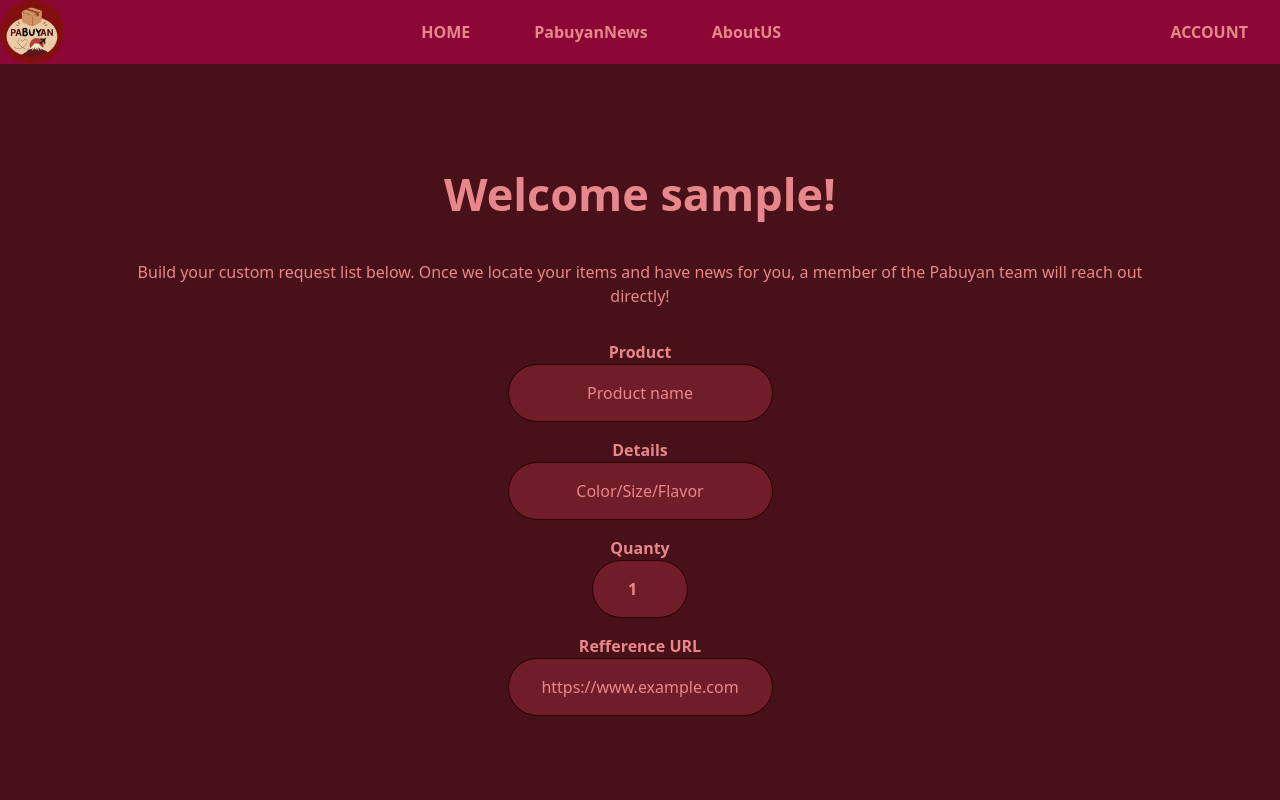
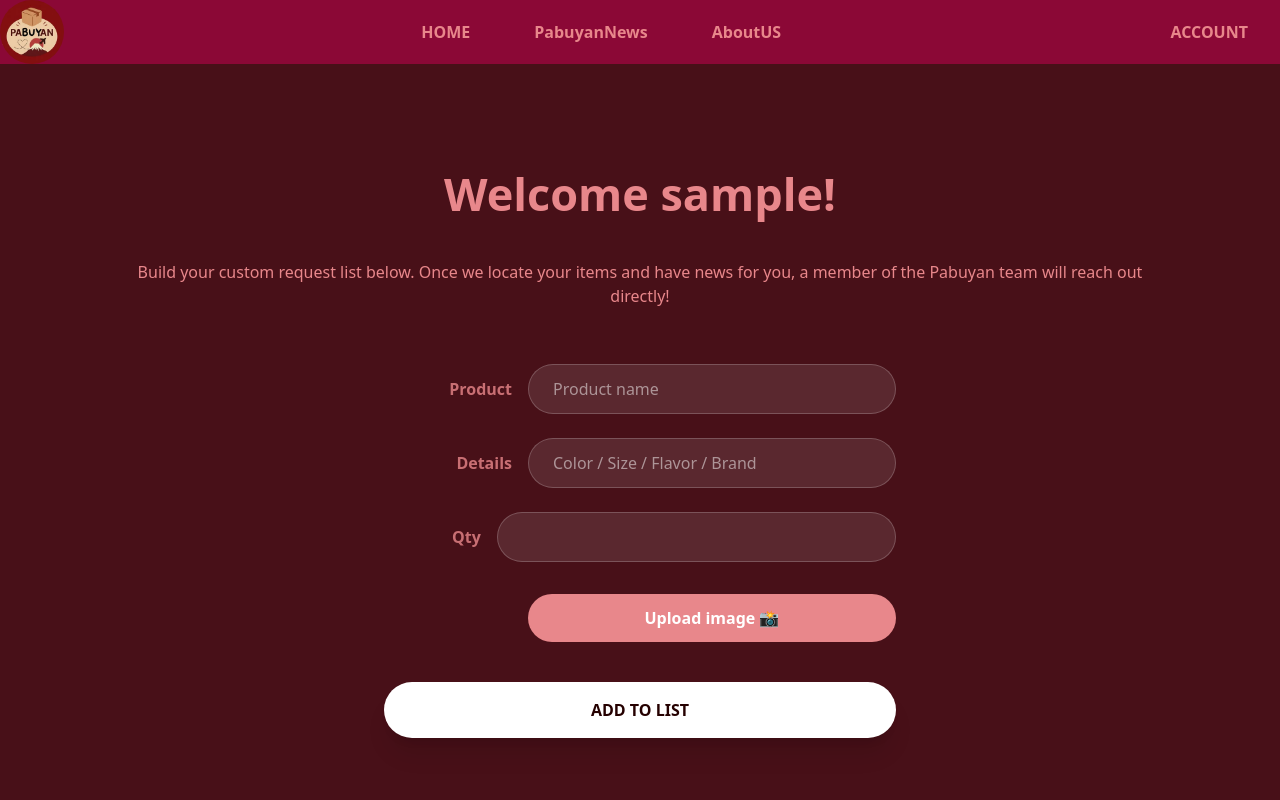
Before and after one commit to wattakeshi/Japan-paBUYan, a React (Vite) app: page / in a window 1280 px wide. Shown: the top 800 px of the page. Built offline with nearby package versions, Linux system fonts and the light colour scheme; sample sign-in values are in the browser's storage.

Commit message:
add: ProductForm

```diff
--- a/src/Components/AddProductForm.jsx
+++ b/src/Components/AddProductForm.jsx
@@ -1,47 +1,55 @@
 import React from 'react'
 
-const Search = () => {
+const AddProductForm = () => {
   return (
+<div className="flex flex-col items-center w-full max-w-lg mx-auto gap-6 mt-10">
 
-     <div className=' flex flex-col items-center w-full max-w-lg mx-auto bg-transparent
-                      rounded-full '>
-                <p className='pt-4 w-4/5  font-bold mx-auto text-cor5 text-center text-[16px]'>Product</p>
-
+<div className="w-full flex flex-col sm:flex-row items-center gap-4">
+     <label className="w-full sm:w-32 text-right font-bold text-cor5/80">Product </label>
      <input
       type="text"
-        placeholder="Product name" required
-        className=" p-4 text-cor5 placeholder-cor5 text-center
-                   bg-cor3 border rounded-full  border-cor1"/>
+      placeholder="Product name"
+      className="w-full flex-1 bg-white/10 border border-white/20 rounded-full px-6 py-3 text-white outline-none focus:border-cor5 transition-all"
+    />
+</div>
 
-
-                <p className='pt-4 w-4/5  font-bold mx-auto text-cor5 text-center text-[16px]'>Details</p>
+<div className="w-full flex flex-col sm:flex-row items-center gap-4">
+     <label className="w-full sm:w-32 text-right font-bold text-cor5/80">Details </label>
      <input
       type="text"
-        placeholder="Color/Size/Flavor"
-        className=" p-4 text-cor5 placeholder-cor5 text-center
-                   bg-cor3 border rounded-full  border-cor1"/>
+      placeholder="Color / Size / Flavor / Brand"
+      className="w-full flex-1 bg-white/10 border border-white/20 rounded-full px-6 py-3 text-white outline-none focus:border-cor5"
+    />
+</div>
 
-                <p className='pt-4 w-4/5  font-bold mx-auto text-cor5 text-center text-[16px]'>Quanty</p>
+  {/* Quantidade e URL podem ficar na mesma linha se quiser economizar espaço */}
+<div className="w-full flex flex-col sm:flex-row gap-4">
+    <div className="flex-1 flex items-center gap-4">
+       <label className="w-32 sm:w-32 text-right font-bold text-cor5/80">Qty</label>
         <input
         type="number"
-        min="1"
-        max="99"
-        defaultValue="1"
-        className='w-24 p-4 text-cor5 text-center bg-cor3 border border-cor1 rounded-full
-                   outline-none focus:ring-2 focus:ring-cor5/50 font-bold'
+        className="w-full bg-white/10 border border-white/20 rounded-full px-6 py-3 text-white"
       />
+    </div>
+</div>
 
-                <p className='pt-4 w-4/5  font-bold mx-auto text-cor5 text-center text-[16px]'>Refference URL</p>
-      <input
-        type="text"
-        placeholder="https://www.example.com"
-        className=" p-4 text-cor5 placeholder-cor5 text-center
-                   bg-cor3 border rounded-full  border-cor1"/>
+<div className="w-full flex flex-col sm:flex-row items-center gap-4 mt-2">
+    <div className="sm:w-32"></div>
+     <label className="flex-1 cursor-pointer bg-cor5 hover:bg-opacity-80 text-white font-bold py-3 px-6 rounded-full text-center transition-all">
+      <span>Upload image 📸</span>
+      <input type="file" className="hidden" />
+    </label>
+</div>
 
+  {/* Botão Adicionar à Lista */}
+  <button className="mt-4 w-full bg-white text-cor1 font-black py-4 rounded-full shadow-xl hover:scale-105 transition-transform">
+    ADD TO LIST
+  </button>
 
 </div>
+
 
   )
 }
 
-export default Search
+export default AddProductForm
--- a/src/Components/Header.jsx
+++ b/src/Components/Header.jsx
@@ -1,6 +1,6 @@
 import React from 'react'
 import banner from "../assets/images/banner.png"
-import Search from './AddProductForm'
+import AddProductForm from './AddProductForm'
 const Header = () => {
 
     const username = localStorage.getItem("pabuyan_user_name");
@@ -12,7 +12,7 @@
     <div className=' bg-cor2 h-[740px] w-full py-20  '>
           <h1 className='py-4 w-3/4 mx-auto font-bold text-cor5 text-center text-[45px]'> Welcome {username}!</h1>
       <p className='py-4 w-4/5 mx-auto text-cor5 text-center text-[16px]'>Build your custom request list below. Once we locate your items and have news for you, a member of the Pabuyan team will reach out directly!</p>
-      <Search />
+      <AddProductForm />
     </div>
     </div>
     <div className='block md:hidden lg:hidden'>
```
Lines whose indentation alone changed are shown as unchanged.
